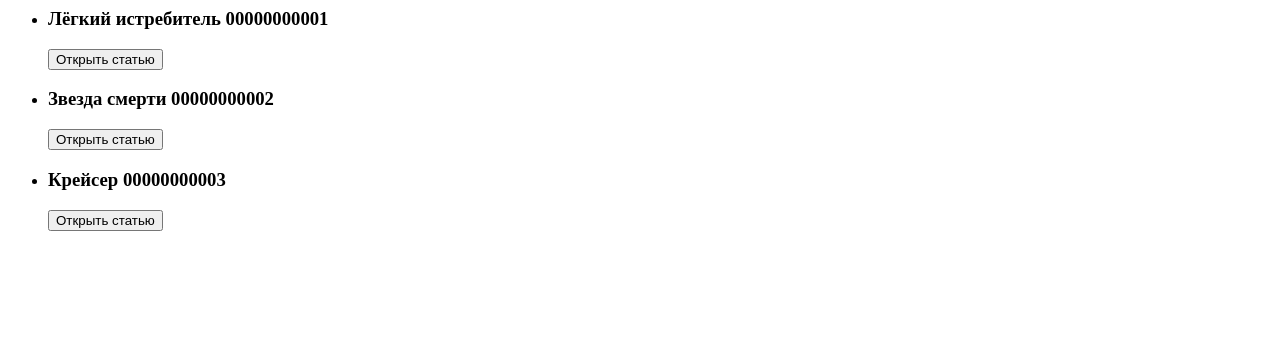
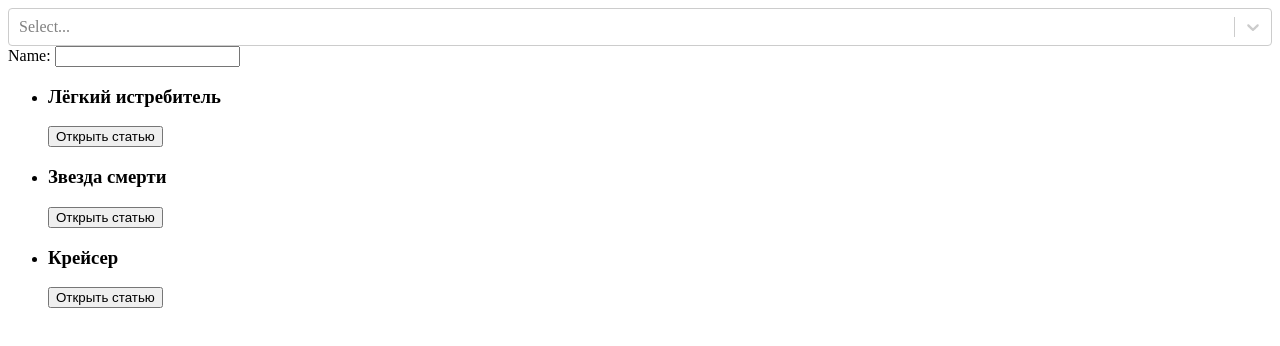
Before and after one commit to Deepgmc/lessons, a React app: page / in a window 1280 px wide. Shown: the top 346 px of the page. Built offline with nearby package versions, Linux system fonts and the light colour scheme.

Commit message:
update, lesson 3: additional libraries

```diff
--- a/package.json
+++ b/package.json
@@ -13,7 +13,8 @@
     "babel-preset-react": "^6.24.1",
     "prop-types": "^15.7.2",
     "react": "^16.7.0",
-    "react-dom": "^16.7.0"
+    "react-dom": "^16.7.0",
+    "react-select": "^2.4.1"
   },
   "devDependencies": {
     "@babel/core": "^7.2.2",
--- a/src/components/App.js
+++ b/src/components/App.js
@@ -1,14 +1,28 @@
 import React from 'react'
 import ArticleList from './ArticleList'
+import UserForm from './UserForm/UserForm'
+import ReactSelect from 'react-select'
 import { articles } from '../fixtures';
 
 export default class App extends React.Component {
 
+    state = {
+        selection: null
+    }
+
     render() {
+        const options = articles.map(article => ({
+            label: article.title,
+            value: article.id
+        }));
         return (
             <div>
+                <ReactSelect options={options} value={this.state.selection} onChange={this.changeSelection} />
+                <UserForm />
                 <ArticleList articles={articles} />
             </div>
         )
     }
+
+    changeSelection = selection => this.setState({selection});
 }
--- a/src/components/Article.js
+++ b/src/components/Article/Article.js
@@ -1,6 +1,7 @@
-import React, {Component} from 'react';
-import CommentsList from './CommentsList';
-import PropTypes from 'prop-types';
+import React, {Component} from 'react'
+import CommentsList from '../CommentsList'
+import PropTypes from 'prop-types'
+import './style.css'
 
 class Article extends Component {
 
@@ -10,7 +11,9 @@
             id: PropTypes.string.isRequired,
             text: PropTypes.string.isRequired,
             date: PropTypes.string.isRequired
-        }).isRequired
+        }).isRequired,
+        toggleOpen: PropTypes.func.isRequired,
+        isOpen: PropTypes.bool.isRequired
     }
 
     render(){
@@ -18,7 +21,7 @@
 
         return (
             <div>
-                <h3>{article.title + ' ' + article.id}</h3>
+                <h3>{article.title}</h3>
                 <button onClick = {toggleOpen}>
                     { !isOpen ? 'Открыть статью' : 'Закрыть статью' }
                 </button>
--- /dev/null
+++ b/src/components/Article/style.css
@@ -0,0 +1,3 @@
+body{
+
+}
--- a/src/components/ArticleList.js
+++ b/src/components/ArticleList.js
@@ -1,26 +1,30 @@
 import React, {Component} from 'react'
-import Article from './Article'
+import Article from './Article/Article'
 import PropTypes from 'prop-types'
+import accordeon from '../decorators/accordeon'
 
-export default class ArticleList extends React.Component {
+class ArticleList extends React.Component {
 
     static propTypes = {
-        articles: PropTypes.array.isRequired
+        articles: PropTypes.array.isRequired,
+        toggleOpen: PropTypes.func.isRequired,
+        openItemId: PropTypes.string
     }
 
-    state = {
-        openArticleId: null
+    static defaultProps = {
+        articles: []
     }
 
     render() {
-        let articleElements = this.props.articles.map(
+        let {toggleOpen} = this.props,
+            openArticleId = this.props.openItemId,
+            articleElements = this.props.articles.map(
             (article) => {
-                let isOpen = article.id === this.state.openArticleId
                 return (<li key={article.id}>
                     <Article
                         article={article}
-                        isOpen={isOpen}
-                        toggleOpen={this.toggleOpenArticle.bind(this, article.id)}
+                        isOpen={openArticleId === article.id}
+                        toggleOpen={toggleOpen(article.id)}
                     />
                 </li>)
             }
@@ -31,10 +35,6 @@
             </ul>
         )
     }
+}
 
-    toggleOpenArticle(openArticleId) {
-        this.setState({
-            openArticleId: openArticleId
-        });
-    }
-}
+export default accordeon(ArticleList);
--- a/src/components/Comment.js
+++ b/src/components/Comment/Comment.js
@@ -1,5 +1,6 @@
-import React, {Component} from 'react';
-import PropTypes from 'prop-types';
+import React, {Component} from 'react'
+import PropTypes from 'prop-types'
+import './style.css'
 
 export default class Comment extends React.Component {
 
--- /dev/null
+++ b/src/components/Comment/style.css
@@ -0,0 +1,3 @@
+body{
+
+}
--- a/src/components/CommentsList.js
+++ b/src/components/CommentsList.js
@@ -1,5 +1,5 @@
 import React from 'react'
-import Comment from './Comment'
+import Comment from './Comment/Comment'
 import PropTypes from 'prop-types';
 import toggleOpen from '../decorators/toggleOpen';
 
@@ -10,7 +10,7 @@
     }
 
     static propTypes = {
-        comments: PropTypes.array
+        comments: PropTypes.array.isRequired
     }
 
     render(){
--- /dev/null
+++ b/src/components/UserForm/UserForm.js
@@ -0,0 +1,26 @@
+import React, {Component} from 'react';
+import PropTypes from 'prop-types';
+
+class UserForm extends Component {
+    static propTypes = {}
+
+    state = {
+        username: ''
+    }
+
+    render() {
+        return (
+            <div>
+                Name: <input type="text" value = {this.state.username} onChange = {this.handleUserChange.bind(this)}/>
+            </div>
+        );
+    }
+
+    handleUserChange(e) {
+        this.setState({
+            username: e.target.value
+        })
+    }
+}
+
+export default UserForm;
--- a/src/decorators/toggleOpen.js
+++ b/src/decorators/toggleOpen.js
@@ -14,7 +14,7 @@
         />
     }
 
-    toggleOpen(e){
+    toggleOpen(){
         this.setState({
             isOpen: !this.state.isOpen
         });
--- a/webpack.config.js
+++ b/webpack.config.js
@@ -18,6 +18,11 @@
                 test: /\.js$/,
                 exclude: /node_modules/,
                 use: 'babel-loader'
+            },
+            {
+                test: /\.css$/,
+                exclude: /node_modules/,
+                use: ['style-loader', 'css-loader']
             }
         ]
     }
```
Also changed, not shown: 1 other file (tests, documents, lock files or other folders).
